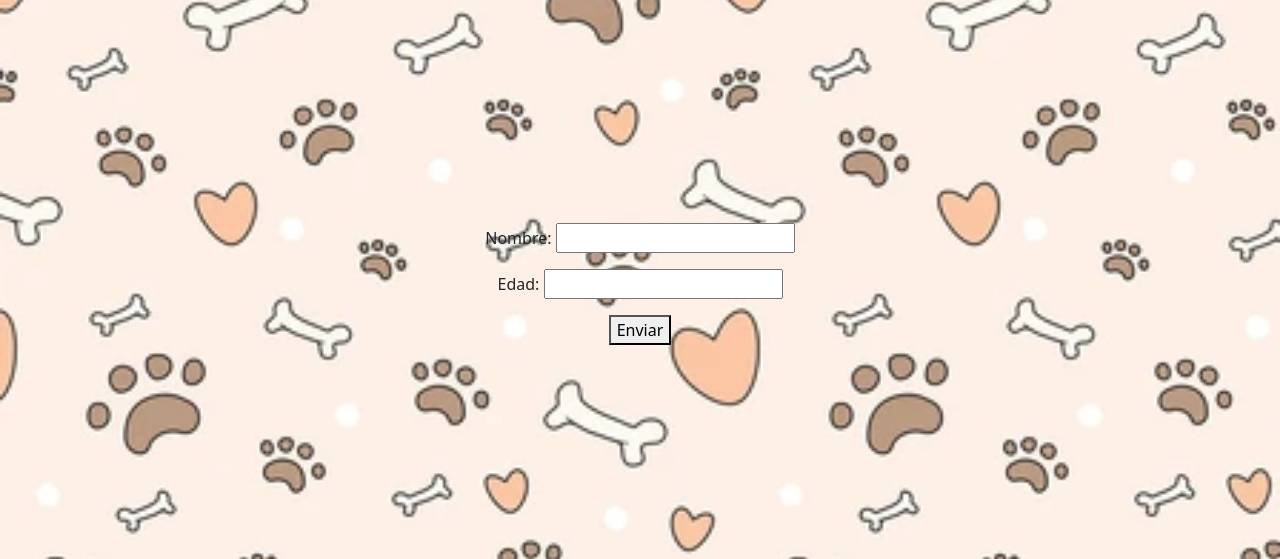
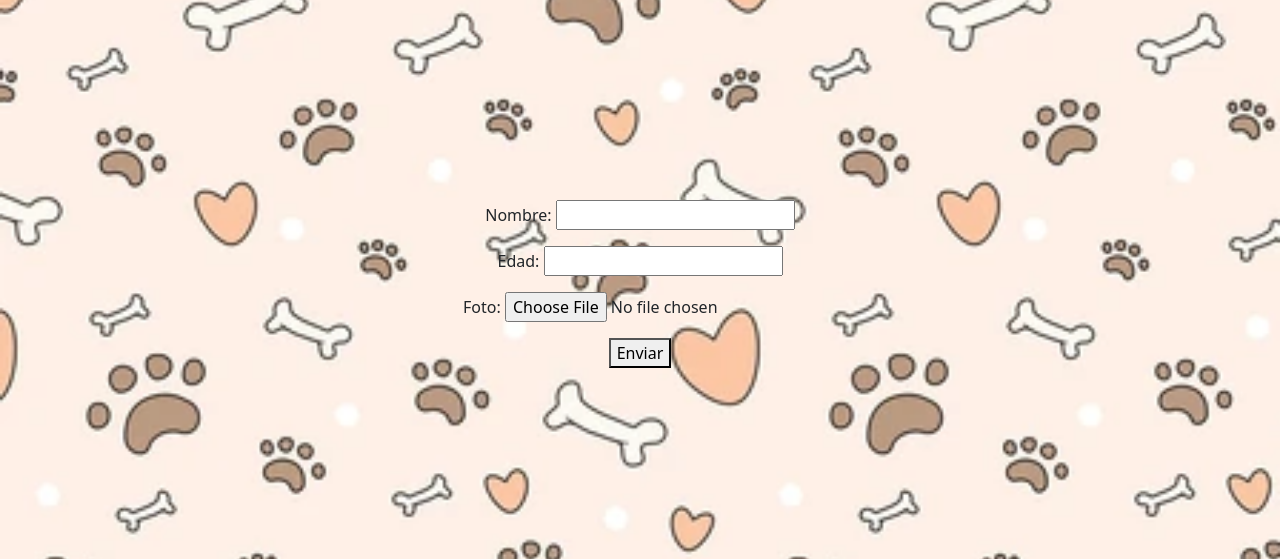
Before and after one commit to spawnew/PatitasTPitschool, a Django app: page /tienda/buscarPerroForm in a window 1280 px wide. Shown: the part 169-728 px from the top of the page. Run offline with Django 5.2, Linux system fonts and the light colour scheme; some libraries are stand-ins or nearby versions.

Commit message:
tratando de subir fotos

```diff
--- a/miapp/tienda/forms.py
+++ b/miapp/tienda/forms.py
@@ -5,3 +5,4 @@ from django import forms
 class BuscarPerroForm(forms.Form):
     nombre=forms.CharField(max_length=40)
     edad=forms.IntegerField()
+    foto =forms.ImageField()
--- a/miapp/tienda/models.py
+++ b/miapp/tienda/models.py
@@ -8,3 +8,4 @@ from django.db import models
 class Perro(models.Model):
     nombre = models.CharField(max_length=40)
     edad = models.IntegerField()
+    foto = models.ImageField(upload_to='./static/css/fotos/', null=True, blank=True)
--- a/miapp/tienda/views.py
+++ b/miapp/tienda/views.py
@@ -22,7 +22,8 @@ def buscarPerroForm(request):
 
             perroNombre = miForm.cleaned_data['nombre']
             edadNombre = miForm.cleaned_data["edad"]
-            perro = Perro(nombre=perroNombre, edad=edadNombre)
+            fotoNombre = miForm.cleaned_data["foto"]
+            perro = Perro(nombre=perroNombre, edad=edadNombre, foto=fotoNombre)
             perro.save()
 
             mensaje = "¡Perro registrado con éxito!"
```
Also changed, not shown: miapp/tienda/templates/buscarPerro.html (+7 -3 lines), miapp/db.sqlite3, miapp/static/css/fotos/273014297_10225004665731318_1409636736928880828_n.jpg (added), miapp/static/css/fotos/siber.jpg/273014297_10225004665731318_1409636736928880828_n.jpg (added), miapp/static/css/fotos/siber.jpg/273014297_10225004665731318_1409636736928880828_n_GvT3DWG.jpg (added), miapp/tienda/migrations/0003_perro_foto.py (added).
